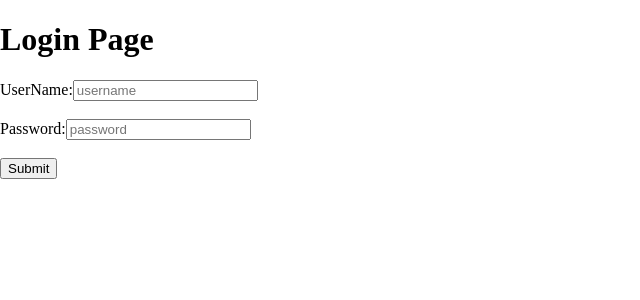
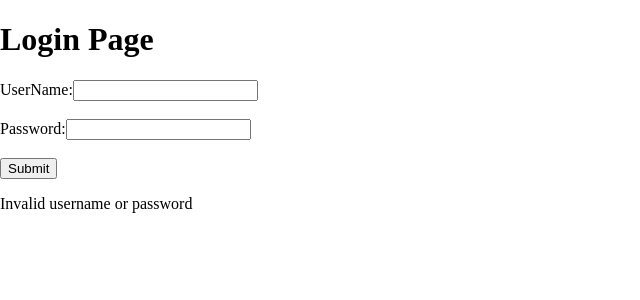
Before and after one commit to Lalith-Chakradhar/XLogin, a React (Create React App) app: page / in a window 1280 px wide. Shown: the top 300 px of the page, without its empty margins (0-640 px from the left). Built offline with nearby package versions, Linux system fonts and the light colour scheme.

Commit message:
Login Form

```diff
--- a/src/App.js
+++ b/src/App.js
@@ -2,7 +2,6 @@ import { useState } from "react";
 
 export default function App() {
   const [obj, setObj] = useState({});
-  const [isSubmitted, setIsSubmitted] = useState(false);
   const [err, setErr] = useState(false);
   const changeHandler = (e) => {
     // const name = e.target.name;
@@ -15,10 +14,8 @@ export default function App() {
     e.preventDefault();
     if (obj["username"] === "user" && obj["password"] === "password") {
       setErr(true);
-      setIsSubmitted(true);
     } else {
       setErr(false);
-      setIsSubmitted(true);
     }
   };
   return (
@@ -32,7 +29,6 @@ export default function App() {
             onChange={changeHandler}
             name="username"
             type="text"
-            placeholder="username"
             required
           />
         </label>
@@ -45,16 +41,14 @@ export default function App() {
             name="password"
             onChange={changeHandler}
             type="password"
-            placeholder="password"
             required
           />
         </label>
         <br />
         <br />
-        <button>Submit</button>
+        <button type="submit">Submit</button>
       </form>
-      {isSubmitted && err && <p>Welcome, user!</p>}
-      {isSubmitted && !err && <p>Invalid username or password</p>}
+      <p>{err ? "Welcome, user!" : "Invalid username or password"}</p>
     </>
   );
 }
```
